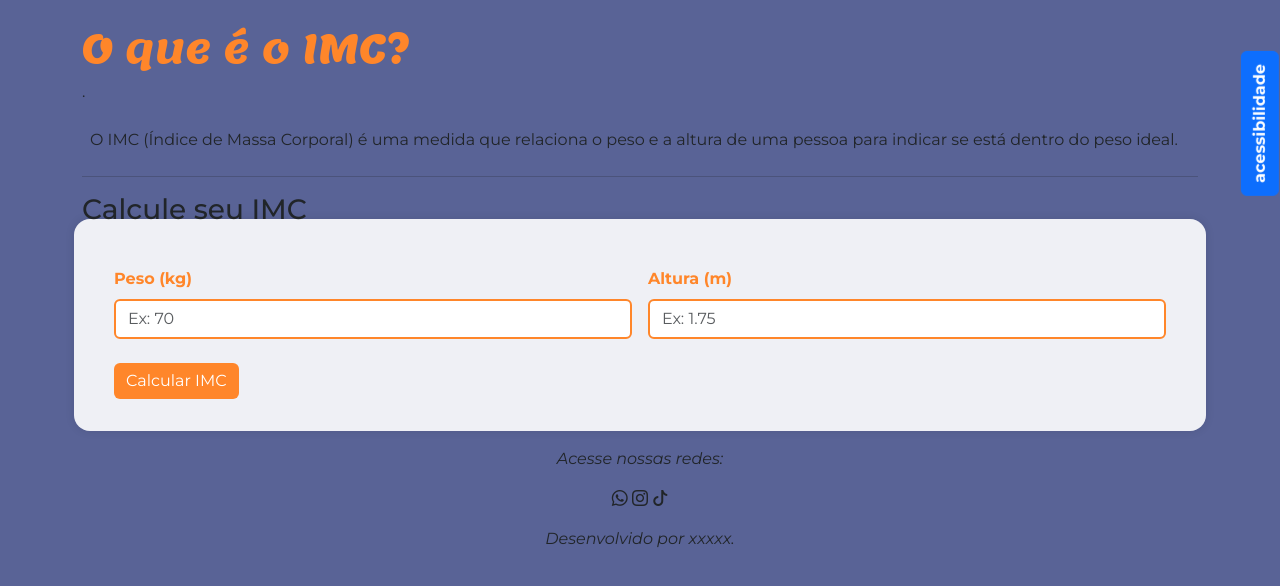
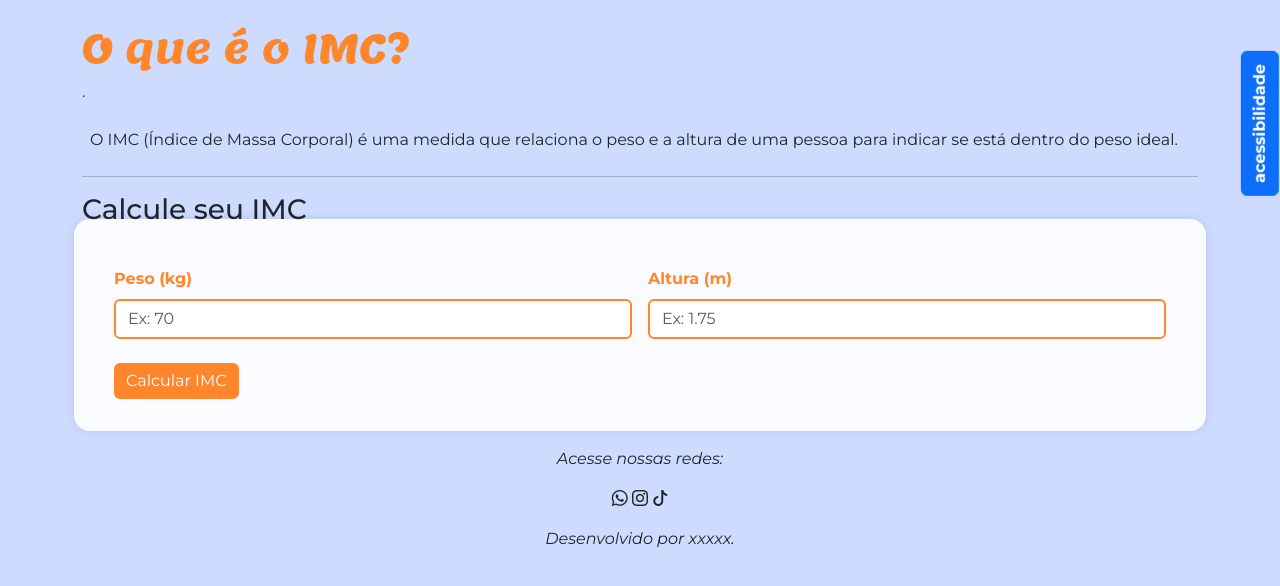
Before and after one commit to gustavo122131/calculadora-IMC, a plain HTML site: page index.html in a window 1280 px wide. Drawn offline with nearby package versions, Linux system fonts and the light colour scheme.

Commit message:
Update styles.css

```diff
--- a/styles.css
+++ b/styles.css
@@ -21,7 +21,7 @@ body {
     /* Tamanho base da fonte */
     font-family: 'Montserrat';
     /* Fonte principal */
-    background: color(srgb 0.35 0.39 0.59/1);
+    background: color(srgb 0.8 0.86 1);
     /* Cor de fundo lilás claro */
 }
 
```
